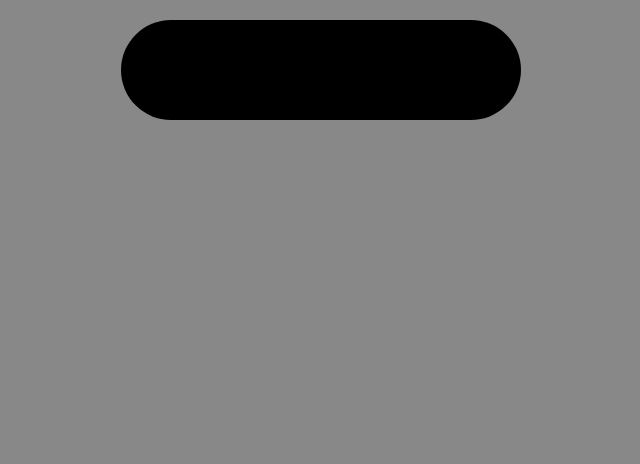
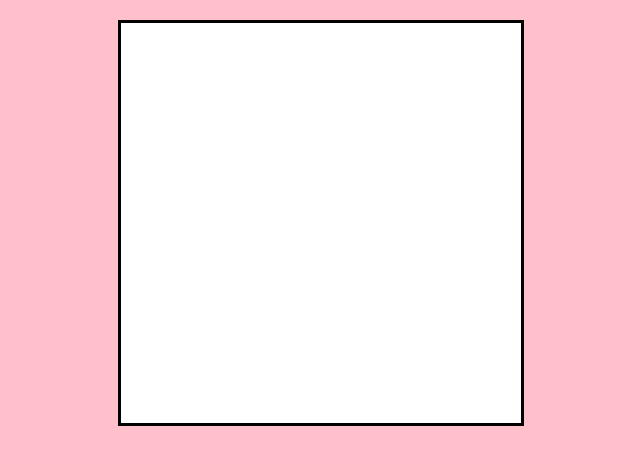
Before and after one commit to trcast/class-site, a plain HTML site: page index.html in a window 1280 px wide. Shown: the whole page, without its empty margins (319-959 px from the left). Drawn offline with Linux system fonts and the light colour scheme.

Commit message:
update_2

```diff
--- a/class_site.css
+++ b/class_site.css
@@ -1,5 +1,5 @@
 body{
-  background-color:#888888;
+  background-color: pink;
 }
 h1{
 font-family:sans-serif;
@@ -10,12 +10,11 @@ a {
   text-decoration:underline;
 }
 
-.header{
+.name {
   display:flex;
-  border-radius: 70px;
-  height:100px;
+  height:400px;
   width:400px;
-  background-color:black;
+  background-color:white;
   opacity: 100%;
   margin-left: 20px;
   margin-right: 20px;
@@ -24,4 +23,7 @@ a {
   flex-direction:row;
   justify-content:center;
   align-items: center;
+  border-style: solid;
+  border-color: black;
+  border-width: medium;
 }
--- a/index.html
+++ b/index.html
@@ -7,7 +7,7 @@
     </head>
     <body>
 
-<center><div class="header">
+<center><div class="name">
 
 </div></center>
 
```
